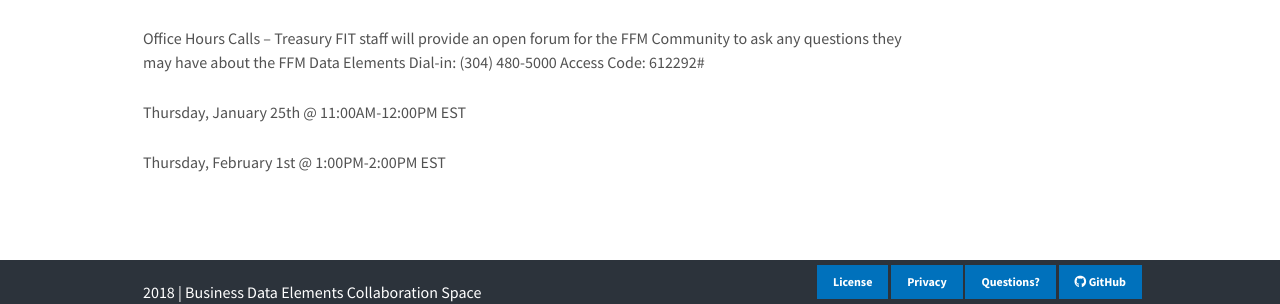
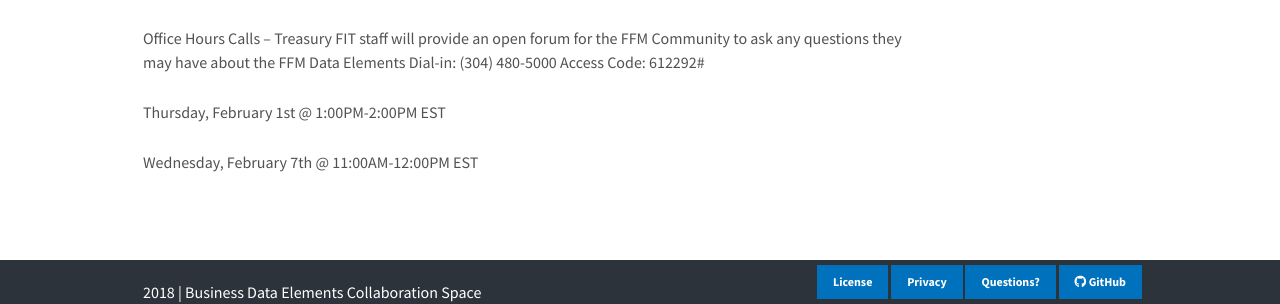
Before and after one commit to bureauofthefiscalservice/federalfinancialmanagement, a Jekyll site: the page built from get-involved.md, in a window 1280 px wide. Shown: the part 388-692 px from the top of the page. Built offline with Jekyll 4.4.1, drawn with Linux system fonts in a browser that asks for light colours; nearby versions of some CDN libraries.

Commit message:
update times on get involved page

```diff
--- a/get-involved.md
+++ b/get-involved.md
@@ -13,6 +13,6 @@ Thank you for helping us improve government data. Below are ways you can stay up
 
 Office Hours Calls -- Treasury FIT staff will provide an open forum for the FFM Community to ask any questions they may have about the FFM Data Elements Dial-in: (304) 480-5000 Access Code: 612292#
 
-Thursday, January 25th @ 11:00AM-12:00PM EST
+Thursday, February 1st @ 1:00PM-2:00PM EST
 
-Thursday, February 1st @ 1:00PM-2:00PM EST
+Wednesday, February 7th @ 11:00AM-12:00PM EST
```
